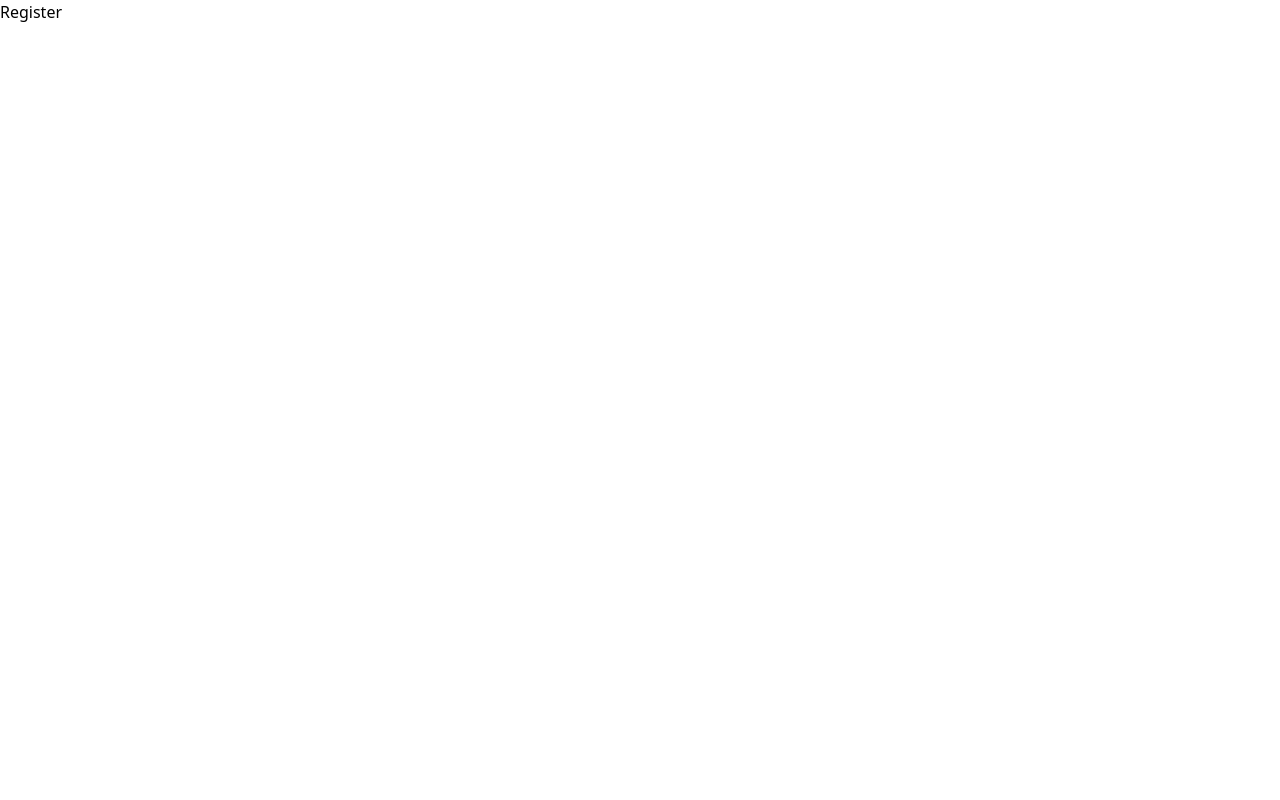
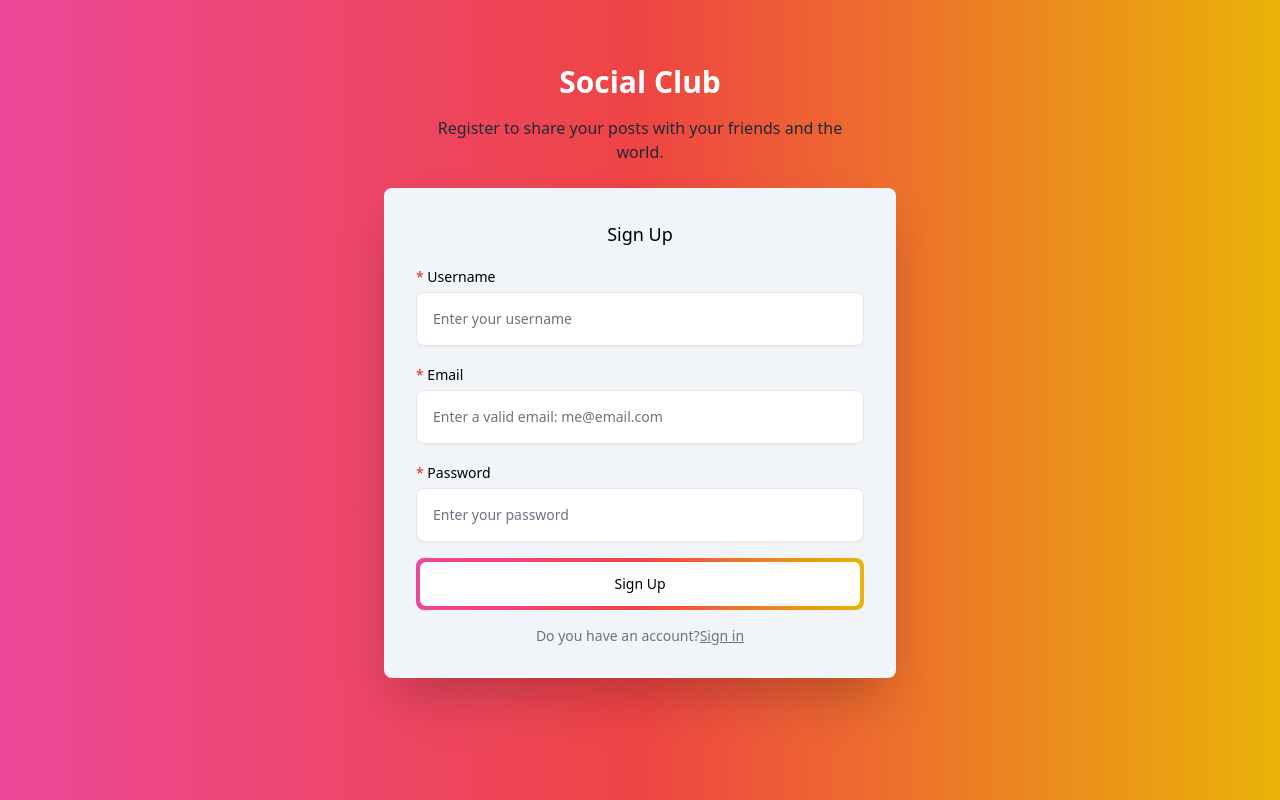
Before and after one commit to devkovmtl/socialize-client, a React (Create React App) app: page /register in a window 1280 px wide. Built offline with nearby package versions, Linux system fonts and the light colour scheme.

Commit message:
register page with form

```diff
--- /dev/null
+++ b/src/constants.js
@@ -0,0 +1,24 @@
+export const FormRulesOptions = {
+  username: {
+    required: 'Username is required',
+  },
+  email: {
+    required: 'Email is required',
+    pattern: {
+      value: /^[A-Z0-9._%+-]+@[A-Z0-9.-]+\.[A-Z]{2,4}$/i,
+      message: 'Invalid email address',
+    },
+  },
+  password: {
+    required: 'Password is required',
+    minLength: {
+      value: 8,
+      message: 'Password must be at least 8 characters',
+    },
+    pattern: {
+      value: /^(?=.*[a-z])(?=.*[A-Z])(?=.*\d).{8,}$/,
+      message:
+        'Password must contain at least one lowercase letter, one uppercase letter, one number, and one special character',
+    },
+  },
+};
--- a/src/pages/Register.js
+++ b/src/pages/Register.js
@@ -1,5 +1,129 @@
+import { Link } from 'react-router-dom';
+import { useForm } from 'react-hook-form';
+import {
+  LabelForm,
+  InputField,
+  InputFieldError,
+  PageTitle,
+  PageDescription,
+} from '../components';
+import { FormRulesOptions } from '../constants';
+
 const Register = () => {
-  return <div>Register</div>;
+  const {
+    register,
+    handleSubmit,
+    watch,
+    formState: { errors },
+  } = useForm();
+
+  const onSubmit = (data) => {
+    console.log(data);
+  };
+
+  return (
+    <div className='min-h-screen max-w-screen-xl px-4 py-16 mx-auto sm:px-6 lg:px-8 bg-gradient-to-r from-pink-500 via-red-500 to-yellow-500'>
+      <div className='max-w-lg mx-auto'>
+        <PageTitle title='Social Club' color='text-white' />
+        <PageDescription
+          description='Register to share your posts with your friends and the world.'
+          color='text-gray-800'
+        />
+        <form
+          className='p-8 mt-6 mb-0 space-y-4 rounded-lg shadow-2xl bg-slate-100'
+          onSubmit={handleSubmit(onSubmit)}
+        >
+          <p className='text-center text-lg font-medium'>Sign Up</p>
+
+          <div>
+            <LabelForm
+              htmlFor='username'
+              labelName='Username'
+              isRequired={true}
+              errors={errors && errors.username}
+            />
+
+            <div className='relative mt-1'>
+              <InputField
+                type='text'
+                id='username'
+                name='username'
+                placeholder='Enter your username'
+                register={register}
+                errors={errors}
+                rules={FormRulesOptions.username}
+              />
+            </div>
+            {errors.username && (
+              <InputFieldError error={errors.username.message} />
+            )}
+          </div>
+
+          <div>
+            <LabelForm
+              htmlFor='email'
+              labelName='Email'
+              isRequired={true}
+              errors={errors && errors.email}
+            />
+
+            <div className='relative mt-1'>
+              <InputField
+                type='email'
+                id='email'
+                name='email'
+                placeholder='Enter a valid email: me@email.com'
+                register={register}
+                errors={errors}
+                rules={FormRulesOptions.email}
+              />
+            </div>
+            {errors.email && <InputFieldError error={errors.email.message} />}
+          </div>
+
+          <div>
+            <LabelForm
+              htmlFor='password'
+              labelName='Password'
+              isRequired={true}
+              errors={errors && errors.password}
+            />
+
+            <div className='relative mt-1'>
+              <InputField
+                type='password'
+                id='password'
+                name='password'
+                placeholder='Enter your password'
+                register={register}
+                errors={errors}
+                rules={FormRulesOptions.password}
+              />
+            </div>
+            {errors.password && (
+              <InputFieldError error={errors.password.message} />
+            )}
+          </div>
+
+          <button
+            type='submit'
+            className='inline-block w-full p-[4px] bg-gradient-to-r from-pink-500 via-red-500 to-yellow-500 rounded-lg  hover:text-white active:text-opacity-75 focus:outline-none focus:ring'
+          >
+            <span className='block px-8 py-3 text-sm font-medium bg-white rounded-md hover:bg-transparent transition-all'>
+              Sign Up
+            </span>
+          </button>
+
+          <p className='text-sm text-center text-gray-500'>
+            Do you have an account?
+            <Link className='underline' to='/login'>
+              Sign in
+            </Link>
+          </p>
+        </form>
+      </div>
+    </div>
+  );
 };
 
 export default Register;
```
